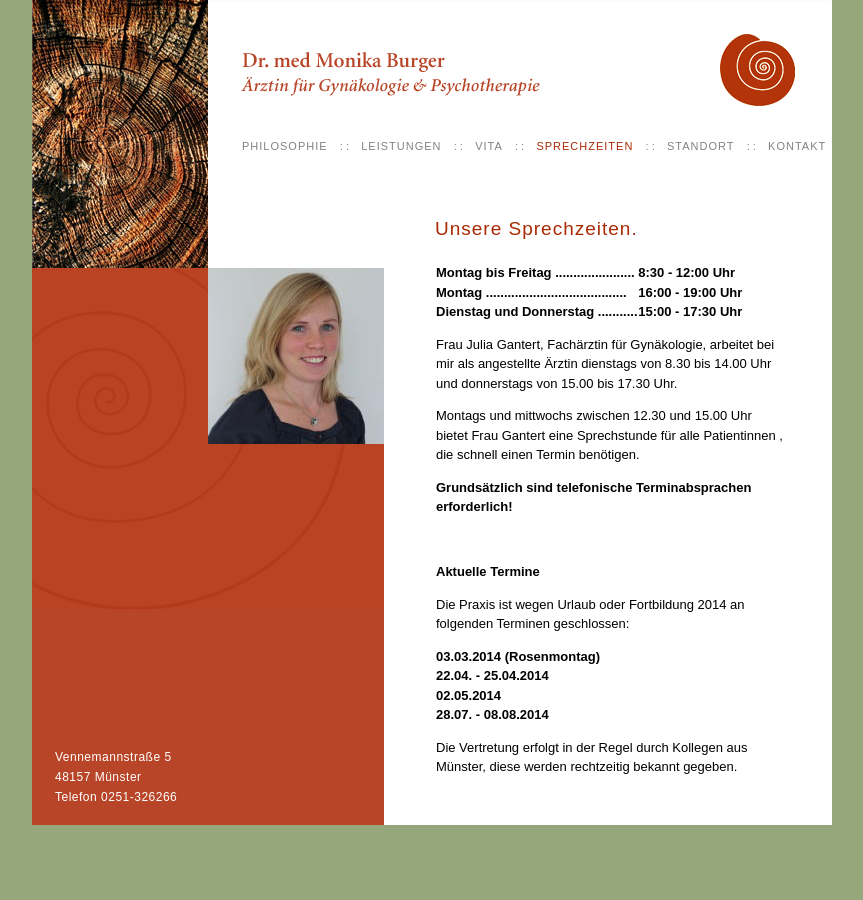
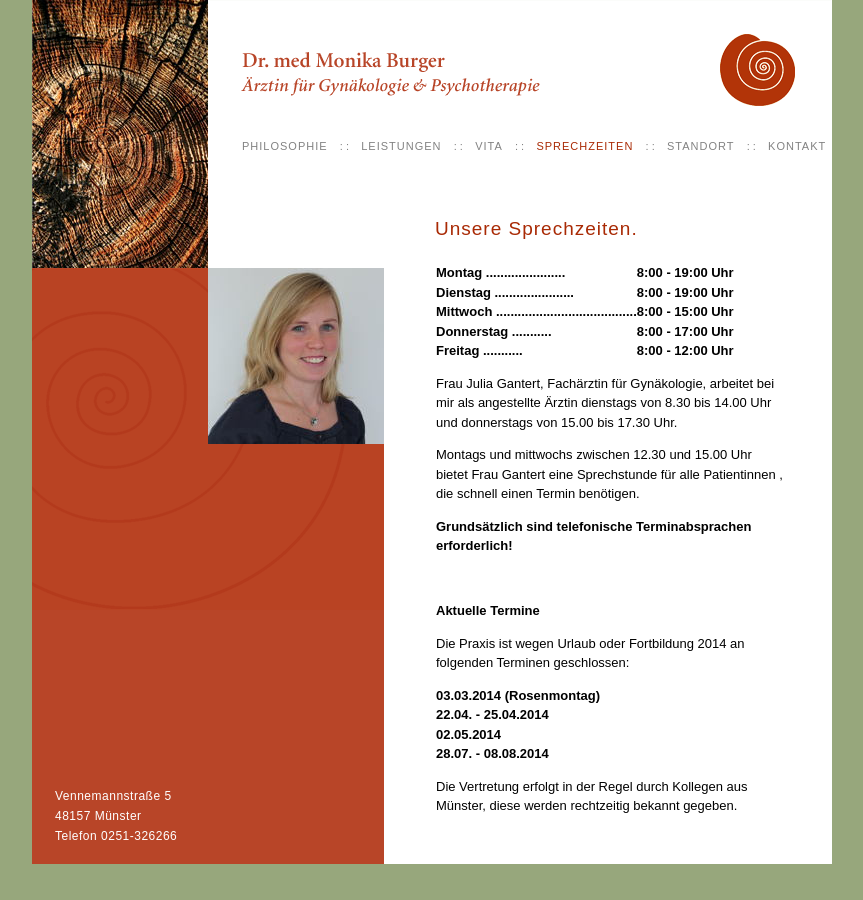
Before and after one commit to drmonikaburger/drmonikaburger.github.com, a Jekyll site: the page built from sprechzeiten.html, in a window 1280 px wide. Shown: the whole page, without its empty margins (208-1071 px from the left). Built offline with Jekyll 4.4.1, drawn with Linux system fonts in a browser that asks for light colours.

Commit message:
sprechzeiten

```diff
--- a/sprechzeiten.html
+++ b/sprechzeiten.html
@@ -10,16 +10,24 @@ show_address: true
 <table class="sprechzeiten" cellspacing="0" cellpadding="0">
   <tbody>
 	<tr>
-		<td>Montag bis Freitag ......................&nbsp;</td>
-		<td>8:30 - 12:00 Uhr</td>
+		<td>Montag ......................&nbsp;</td>
+		<td>8:00 - 19:00 Uhr</td>
 	</tr>
 	<tr>
-		<td>Montag .......................................</td>
-		<td>16:00 - 19:00 Uhr</td>
+		<td>Dienstag ......................&nbsp;</td>
+		<td>8:00 - 19:00 Uhr</td>
 	</tr>
 	<tr>
-		<td>Dienstag und Donnerstag ...........</td>
-		<td>15:00 - 17:30 Uhr</td>
+		<td>Mittwoch .......................................</td>
+		<td>8:00 - 15:00 Uhr</td>
+	</tr>
+	<tr>
+		<td>Donnerstag ...........</td>
+		<td>8:00 - 17:00 Uhr</td>
+	</tr>
+	<tr>
+		<td>Freitag ...........</td>
+		<td>8:00 - 12:00 Uhr</td>
 	</tr>
   </tbody>
 </table>
```
